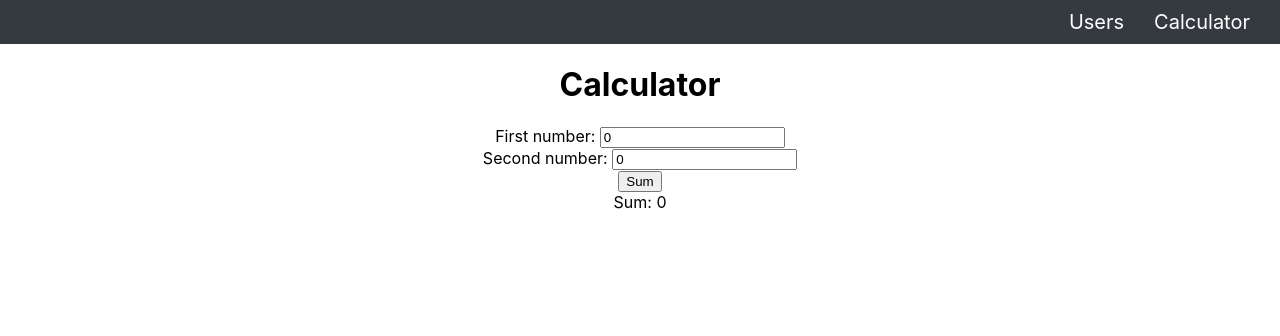
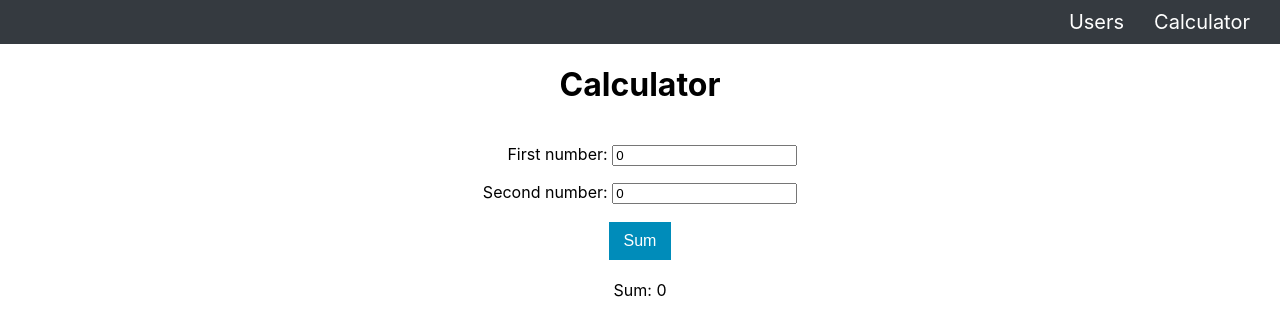
Before and after one commit to fejes99/first-assignment-functional-components, a React (Create React App) app: page /calculator in a window 1280 px wide. Shown: the top 336 px of the page. Built offline with nearby package versions, Linux system fonts and the light colour scheme.

Commit message:
Finished UsersTable. Styled all.

```diff
--- a/package.json
+++ b/package.json
@@ -6,9 +6,9 @@
     "axios": "^1.3.2",
     "react": "^16.0.0",
     "react-dom": "^16.0.0",
-    "react-scripts": "1.0.13",
     "react-router": "^4.2.0",
-    "react-router-dom": "^4.2.2"
+    "react-router-dom": "^4.2.2",
+    "react-scripts": "1.0.13"
   },
   "scripts": {
     "start": "react-scripts start",
--- a/src/components/pages/UsersTable/UsersTable.css
+++ b/src/components/pages/UsersTable/UsersTable.css
@@ -0,0 +1,20 @@
+table {
+  margin: auto;
+  width: 80%;
+  border-collapse: collapse;
+}
+
+th,
+td {
+  padding: 8px;
+  text-align: left;
+  border: 1px solid #ddd;
+}
+
+.even {
+  background-color: #fff;
+}
+
+.odd {
+  background-color: #f0f0f0;
+}
--- a/src/components/pages/UsersTable/UsersTable.js
+++ b/src/components/pages/UsersTable/UsersTable.js
@@ -1,8 +1,58 @@
 import React, { Component } from 'react';
+import axios from 'axios';
+import './UsersTable.css';
 
 class UsersTable extends Component {
+  state = {
+    users: [],
+    loading: true,
+  };
+
+  componentDidMount() {
+    axios.get('https://jsonplaceholder.typicode.com/users').then((res) => {
+      const fetchedUsers = [];
+      for (let key in res.data) {
+        fetchedUsers.push({
+          ...res.data[key],
+          id: key,
+        });
+        this.setState({
+          loading: false,
+          users: fetchedUsers,
+        });
+      }
+    });
+  }
+
   render() {
-    return <div>UsersTable</div>;
+    return (
+      <div>
+        <h1>Users table</h1>
+        <table>
+          <thead>
+            <tr>
+              <th>Name</th>
+              <th>Email</th>
+              <th>Website</th>
+              <th>City</th>
+            </tr>
+          </thead>
+          <tbody>
+            {this.state.users.map((user) => (
+              <tr
+                key={user.id}
+                className={parseFloat(user.id) % 2 === 0 ? 'even' : 'odd'}
+              >
+                <td>{user.name}</td>
+                <td>{user.email}</td>
+                <td>{user.website}</td>
+                <td>{user.address.city}</td>
+              </tr>
+            ))}
+          </tbody>
+        </table>
+      </div>
+    );
   }
 }
 
--- a/src/components/pages/calculator/Calculator.css
+++ b/src/components/pages/calculator/Calculator.css
@@ -0,0 +1,45 @@
+.form-wrapper {
+  margin: auto;
+  width: fit-content;
+  list-style-type: none;
+  padding: 10px;
+  border-radius: 3px;
+}
+
+.form-row {
+  display: flex;
+  justify-content: flex-end;
+  padding: 0.5em;
+}
+
+.form-row > label {
+  padding: 0.5em 1em 0.5em 0;
+  flex: 1;
+}
+
+.form-row > input {
+  flex: 2;
+}
+
+.form-row > input,
+.form-row > button {
+  padding: 0.5em;
+}
+
+.form-row > button {
+  background: gray;
+  color: white;
+  border: 0;
+}
+
+.button {
+  background-color: #008cba;
+  border: none;
+  color: white;
+  margin: 10px;
+  padding: 10px 15px;
+  text-align: center;
+  text-decoration: none;
+  display: inline-block;
+  font-size: 16px;
+}
--- a/src/components/pages/calculator/Calculator.js
+++ b/src/components/pages/calculator/Calculator.js
@@ -1,4 +1,5 @@
 import React, { Component } from 'react';
+import './Calculator.css';
 import Input from '../../UI/Input/Input';
 
 class Calculator extends Component {
@@ -90,20 +91,33 @@ class Calculator extends Component {
     return (
       <div>
         <h1>Calculator</h1>
+        <div className='form-wrapper'>
+          <li className='form-row'>
             <Input
               label='First number: '
               value={this.state.firstNumber.value}
               error={this.state.firstNumber.error}
-          onChange={(event) => this.inputChangeHandler(event, 'firstNumber')}
+              onChange={(event) =>
+                this.inputChangeHandler(event, 'firstNumber')
+              }
             />
+          </li>
+          <li className='form-row'>
             <Input
               label='Second number: '
               value={this.state.secondNumber.value}
               error={this.state.secondNumber.error}
-          onChange={(event) => this.inputChangeHandler(event, 'secondNumber')}
+              onChange={(event) =>
+                this.inputChangeHandler(event, 'secondNumber')
+              }
             />
-        <button onClick={this.sumNumbers}>Sum</button>
-        <br />
+          </li>
+          <li>
+            <button className='button' onClick={this.sumNumbers}>
+              Sum
+            </button>
+          </li>
+        </div>
         {isNaN(this.state.sum) ? (
           <div>Insert numbers</div>
         ) : (
```
Lines whose indentation alone changed are shown as unchanged.
